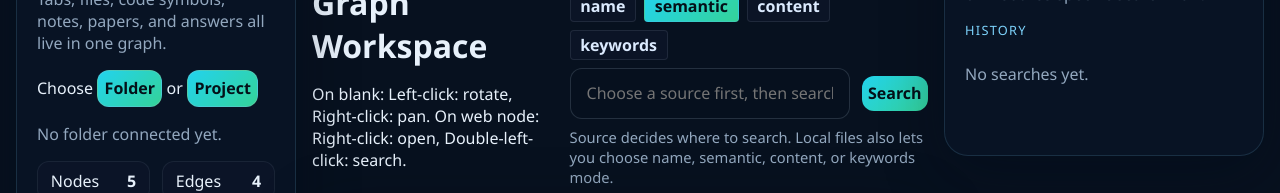
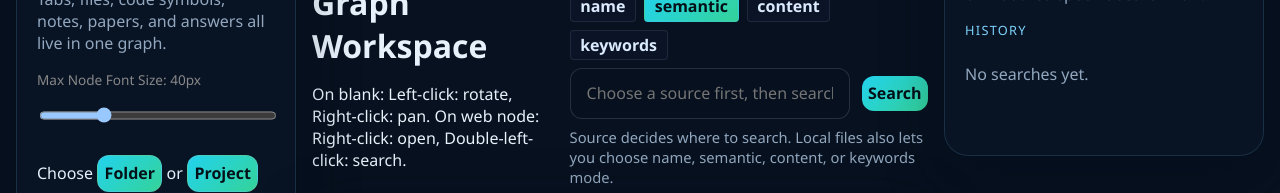
Before and after one commit to hy-wu/space_explorer, a React (Vite) app: page / in a window 1280 px wide. Shown: the part 140-333 px from the top of the page. Built offline with nearby package versions, Linux system fonts and the light colour scheme.

Commit message:
Max Node Font Size
by Gemini CLI

```diff
--- a/src/features/graph/GraphScene.tsx
+++ b/src/features/graph/GraphScene.tsx
@@ -121,6 +121,38 @@ export function GraphScene() {
         const sprite = new SpriteText(getNodeDisplayTitle(typedNode));
         sprite.color = typedNode.id === selectedNodeId ? "#fcd34d" : "#e5f0ff";
         sprite.textHeight = 7;
+
+        // eslint-disable-next-line @typescript-eslint/no-explicit-any
+        const anySprite = sprite as any;
+
+        // eslint-disable-next-line @typescript-eslint/no-explicit-any
+        anySprite.onBeforeRender = (renderer: any, scene: any, camera: any) => {
+          const maxFontSize = useWorkspaceStore.getState().maxFontSize;
+          const dist = camera.position.distanceTo(anySprite.position);
+          // Get the actual PerspectiveCamera fov
+          const fov = (camera.fov * Math.PI) / 180;
+          const screenHeight = renderer.domElement.clientHeight;
+
+          if (!anySprite.userData.baseScaleY) {
+            anySprite.userData.baseScaleX = anySprite.scale.x;
+            anySprite.userData.baseScaleY = anySprite.scale.y;
+          }
+
+          const worldHeight = anySprite.userData.baseScaleY;
+          const pixelHeight = (worldHeight * screenHeight) / (2 * dist * Math.tan(fov / 2));
+
+          if (pixelHeight > maxFontSize) {
+            const scaleDown = maxFontSize / pixelHeight;
+            anySprite.scale.set(
+              anySprite.userData.baseScaleX * scaleDown,
+              anySprite.userData.baseScaleY * scaleDown,
+              1
+            );
+          } else {
+            anySprite.scale.set(anySprite.userData.baseScaleX, anySprite.userData.baseScaleY, 1);
+          }
+        };
+
         return sprite;
       }}
       // onNodeClick={(node: object) => selectNode((node as GraphNode).id)}
--- a/src/features/workspace/WorkspaceSidebar.tsx
+++ b/src/features/workspace/WorkspaceSidebar.tsx
@@ -12,6 +12,9 @@ export function WorkspaceSidebar() {
     return accumulator;
   }, {});
 
+  const maxFontSize = useWorkspaceStore((state) => state.maxFontSize);
+  const setMaxFontSize = useWorkspaceStore((state) => state.setMaxFontSize);
+
   return (
     <section className="panel">
       <p className="panel__title">Workspace</p>
@@ -19,6 +22,21 @@ export function WorkspaceSidebar() {
       <p className="muted">
         Tabs, files, code symbols, notes, papers, and answers all live in one graph.
       </p>
+
+      <div style={{ margin: "12px 0" }}>
+        <label style={{ display: "block", fontSize: "0.85em", color: "#888" }}>
+          Max Node Font Size: {maxFontSize}px
+        </label>
+        <input
+          type="range"
+          min="10"
+          max="150"
+          value={maxFontSize}
+          onChange={(e) => setMaxFontSize(Number(e.target.value))}
+          style={{ width: "100%", marginTop: "4px" }}
+        />
+      </div>
+
       {isImportingFolder ? "Importing ..." : "Choose "}
       <button type="button" className="import-button" onClick={() => void importFolder()} disabled={isImportingFolder}>
         {"Folder"}
--- a/src/store/workspaceStore.ts
+++ b/src/store/workspaceStore.ts
@@ -42,6 +42,8 @@ type WorkspaceState = {
   searchSession: SearchSession | null;
   activeSearchSource: SearchSource;
   activeLocalSearchMode: LocalSearchMode;
+  maxFontSize: number;
+  setMaxFontSize: (size: number) => void;
   selectNode: (nodeId: string) => void;
   pinNode: (nodeId: string, position: Position) => void;
   setSearchSource: (source: SearchSource) => void;
@@ -159,6 +161,8 @@ export const useWorkspaceStore = create<WorkspaceState>((set) => ({
   searchSession: null,
   activeSearchSource: "local-files",
   activeLocalSearchMode: "semantic",
+  maxFontSize: 40,
+  setMaxFontSize: (size) => set({ maxFontSize: size }),
   selectNode: (nodeId) => set({ selectedNodeId: nodeId }),
   pinNode: (nodeId, position) =>
     set((state) => ({
```
